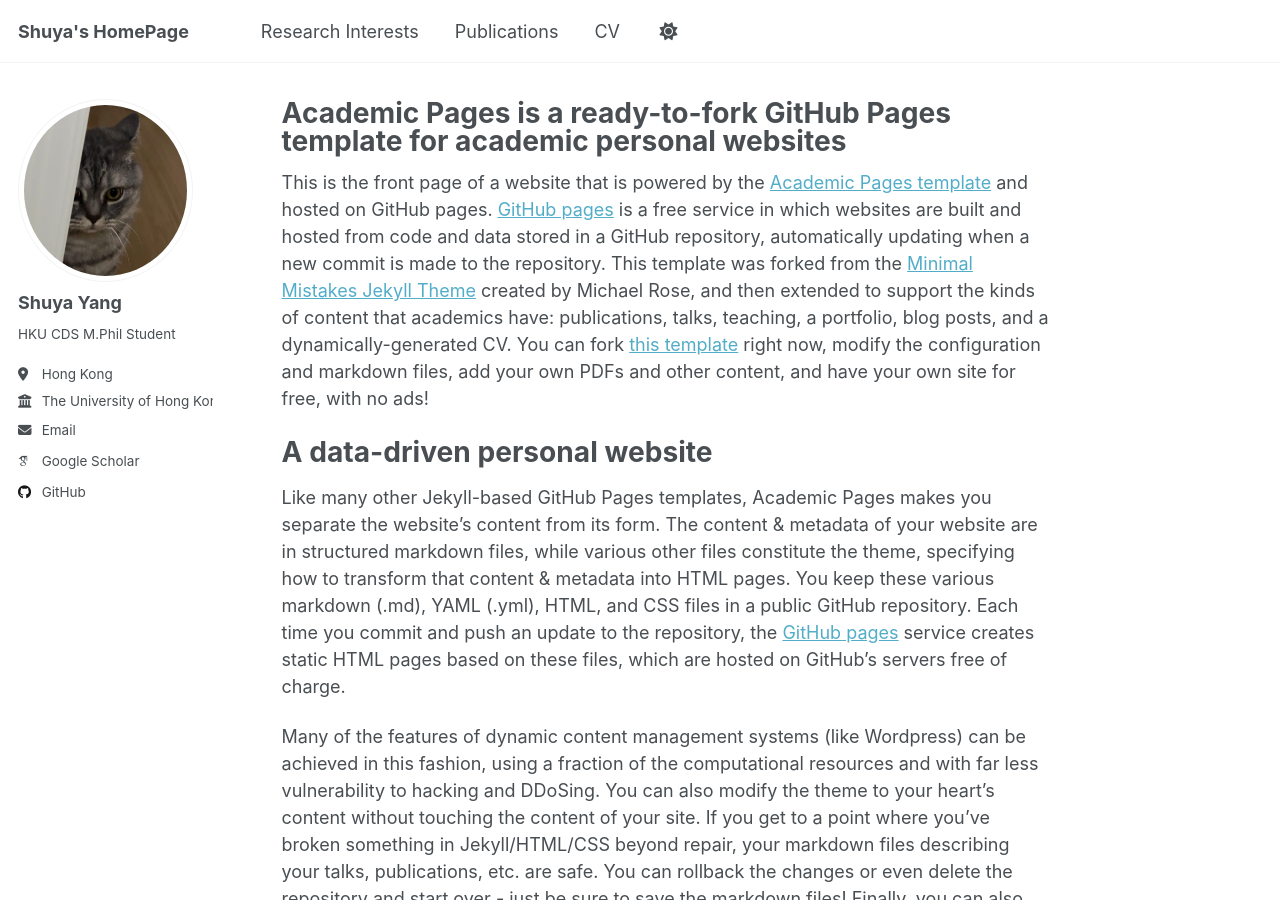
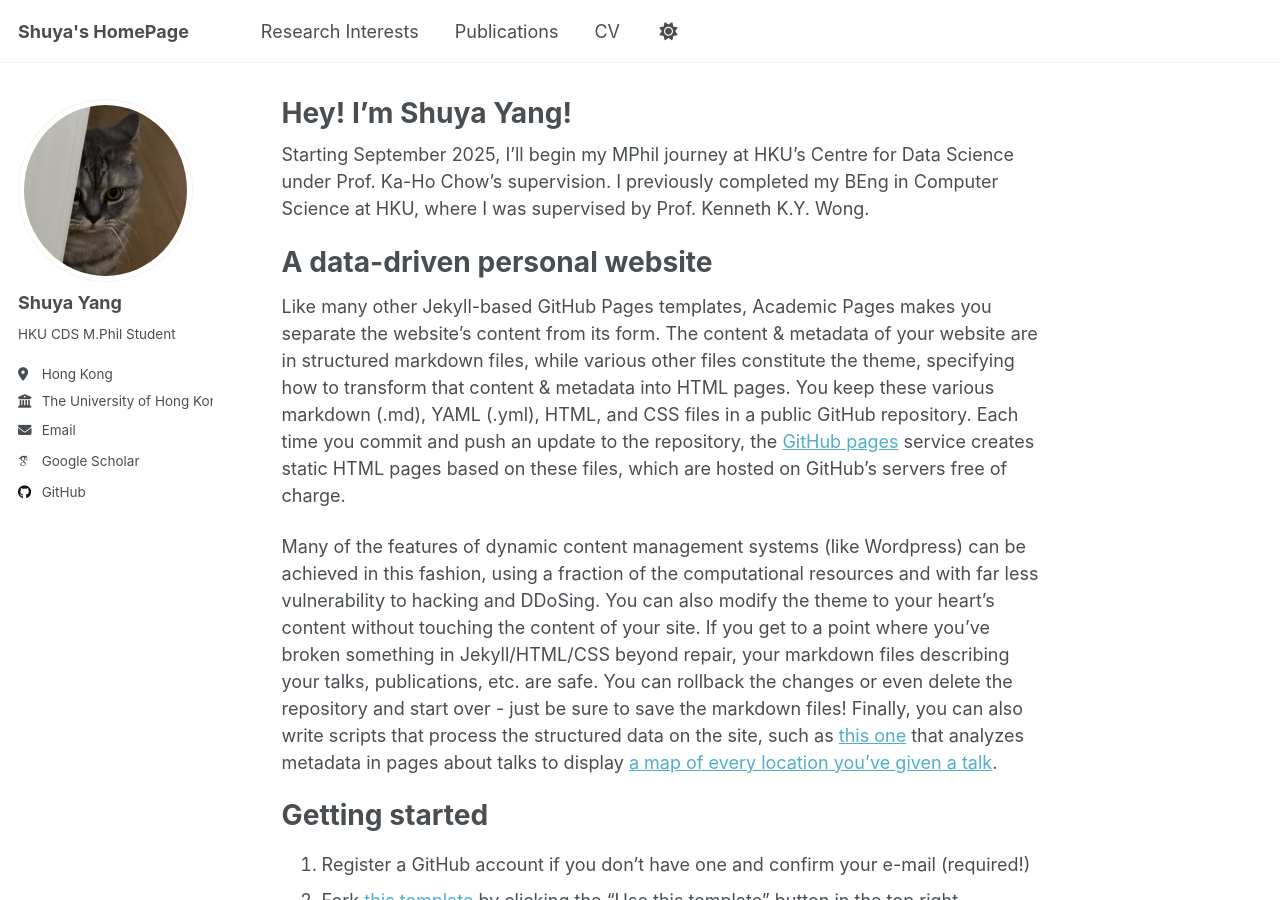
Before and after one commit to Shuya-9/Shuya-9.github.io, a Jekyll site: the page built from _pages/about.md, in a window 1280 px wide and 900 px high. Built offline with Jekyll 4.4.1, drawn with Linux system fonts in a browser that asks for light colours; some web fonts are replaced.

Commit message:
Update about.md

```diff
--- a/_pages/about.md
+++ b/_pages/about.md
@@ -1,13 +1,13 @@
 ---
 permalink: /
-title: "Academic Pages is a ready-to-fork GitHub Pages template for academic personal websites"
+title: "Hey! I'm Shuya Yang!"
 author_profile: true
 redirect_from:
   - /about/
   - /about.html
 ---
 
-This is the front page of a website that is powered by the [Academic Pages template](https://github.com/academicpages/academicpages.github.io) and hosted on GitHub pages. [GitHub pages](https://pages.github.com) is a free service in which websites are built and hosted from code and data stored in a GitHub repository, automatically updating when a new commit is made to the repository. This template was forked from the [Minimal Mistakes Jekyll Theme](https://mmistakes.github.io/minimal-mistakes/) created by Michael Rose, and then extended to support the kinds of content that academics have: publications, talks, teaching, a portfolio, blog posts, and a dynamically-generated CV. You can fork [this template](https://github.com/academicpages/academicpages.github.io) right now, modify the configuration and markdown files, add your own PDFs and other content, and have your own site for free, with no ads!
+Starting September 2025, I’ll begin my MPhil journey at HKU’s Centre for Data Science under Prof. Ka-Ho Chow’s supervision. I previously completed my BEng in Computer Science at HKU, where I was supervised by Prof. Kenneth K.Y. Wong.
 
 A data-driven personal website
 ======
```
